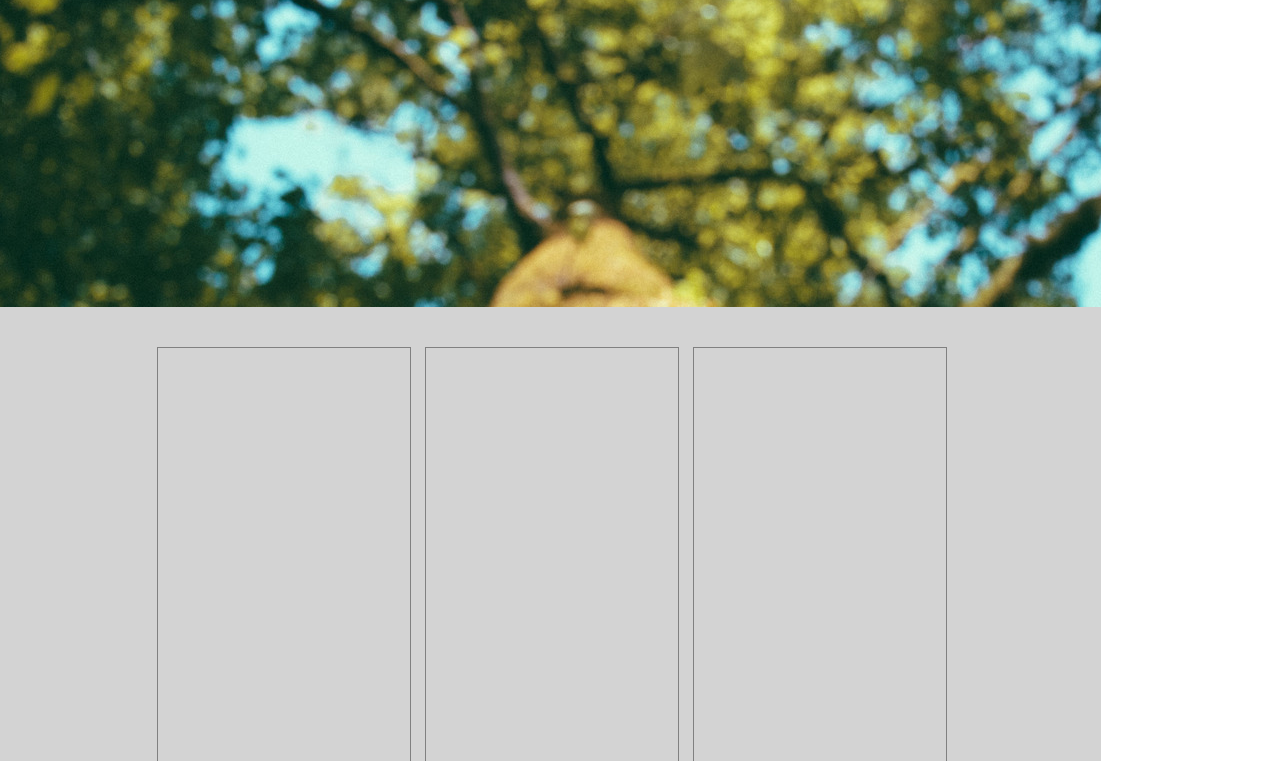
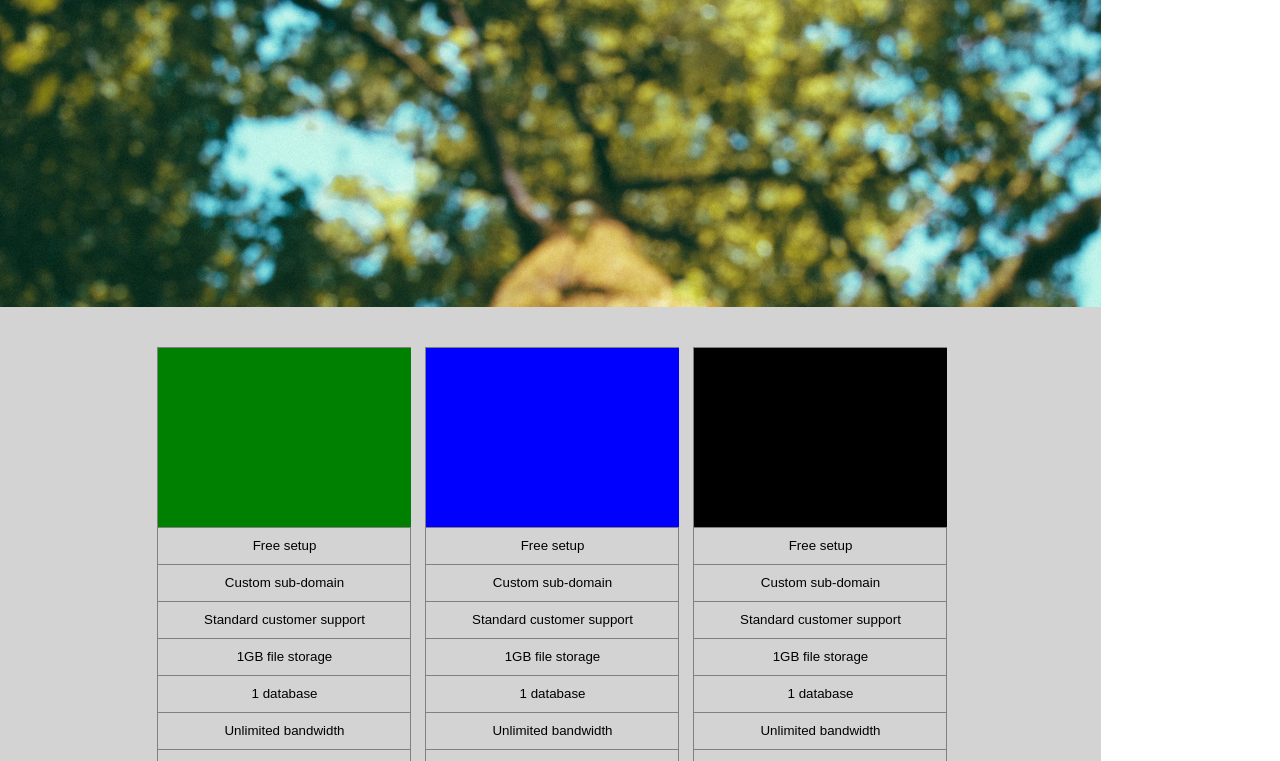
Before and after one commit to jsatlien/Img2html-css-normalmode, a plain HTML site: page index.html in a window 1280 px wide. Shown: the part 39-800 px from the top of the page. Drawn offline with Linux system fonts and the light colour scheme.

Commit message:
fixed 3 packages and added text lists to each of them.

```diff
--- a/index.html
+++ b/index.html
@@ -20,14 +20,46 @@
     <div class="optionscontainer">
       <ul class="planpackages">
         <li class="option">
-          <div class="personal"></div>
-
+          <div class="personal topbox"></div>
+          <span></span>
+          <span></span>
+          <span></span>
+        <ul class="individualoptions">
+          <li>Free setup</li>
+          <li>Custom sub-domain</li>
+          <li>Standard customer support</li>
+          <li>1GB file storage</li>
+          <li>1 database</li>
+          <li>Unlimited bandwidth</li>
+        </ul>
+      </li>
+        <li class="option">
+          <div class="smallbusiness topbox"></div>
+          <span></span>
+          <span></span>
+          <span></span>
+        <ul class="individualoptions">
+          <li>Free setup</li>
+          <li>Custom sub-domain</li>
+          <li>Standard customer support</li>
+          <li>1GB file storage</li>
+          <li>1 database</li>
+          <li>Unlimited bandwidth</li>
+        </ul>
         </li>
         <li class="option">
-          <div class="smallbusiness"></div>
-        </li>
-        <li class="option">
-          <div class="enterprise"></div>
+          <div class="enterprise topbox"></div>
+          <span></span>
+          <span></span>
+          <span></span>
+        <ul class="individualoptions">
+          <li>Free setup</li>
+          <li>Custom sub-domain</li>
+          <li>Standard customer support</li>
+          <li>1GB file storage</li>
+          <li>1 database</li>
+          <li>Unlimited bandwidth</li>
+        </ul>
         </li>
       </ul>
     </div>
--- a/style.css
+++ b/style.css
@@ -30,6 +30,36 @@
   padding-left: 110px;
 }
 
+.topbox {
+  height: 180px;
+  width: 253px;
+  border-bottom: 1px solid grey;
+}
+
+.personal {
+  background-color: green;
+}
+
+.smallbusiness {
+  background-color: blue;
+}
+.enterprise {
+  background-color: black;
+}
+
+.individualoptions {
+  padding: 0px;
+}
+.individualoptions li {
+  height: 37px;
+  width: 253px;
+  border-bottom: 1px solid grey;
+  list-style: none;
+  text-align: center;
+  padding: 10px;
+  font-size: 10pt;
+  font-style: lightgrey;
+}
 .planpackages {
   margin: auto;
 }
```
